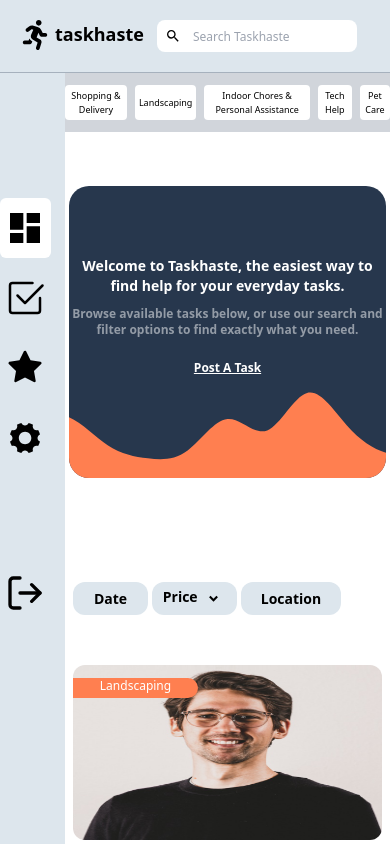
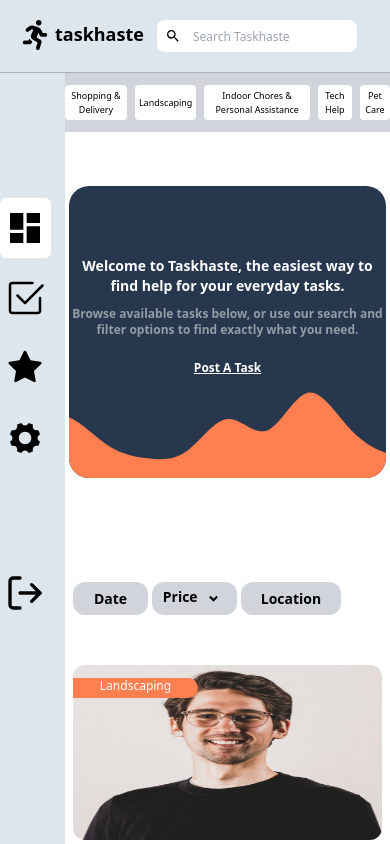
Before and after one commit to tscurry/taskhaste, a React (Create React App) app in the folder client/: page /tasks in a window 390 px wide. Shown: the top 844 px of the page. Built offline with nearby package versions, Linux system fonts and the light colour scheme.

Commit message:
added responsiveness and dummy data for the layout of specific pages and components

```diff
--- a/client/src/pages/Task.jsx
+++ b/client/src/pages/Task.jsx
@@ -38,12 +38,12 @@ export const Task = () => {
         </button>
       </div>
       <div className="mt-[100px] flex mx-2 lg:mx-12">
-        <button className={`${!auth ? "bg-white" : "bg-background"} p-1 rounded-xl text-sm w-[120px] font-bold mr-1 hidden`}>Categories</button>
-        <button className={`${!auth ? "bg-white" : "bg-background"} p-1 rounded-xl text-sm w-[75px] font-bold mr-1`}>Date</button>
-        <button className={`${!auth ? "bg-white" : "bg-background"} p-1 rounded-xl text-sm w-[85px] font-bold mr-1 lg:w-[100px]`}>
+        <button className={`${!auth ? "bg-white" : "bg-gray-300"} p-1 rounded-xl text-sm w-[120px] font-bold mr-1 hidden`}>Categories</button>
+        <button className={`${!auth ? "bg-white" : "bg-gray-300"} p-1 rounded-xl text-sm w-[75px] font-bold mr-1`}>Date</button>
+        <button className={`${!auth ? "bg-white" : "bg-gray-300"} p-1 rounded-xl text-sm w-[85px] font-bold mr-1 lg:w-[100px]`}>
           Price <RiArrowDropDownLine size={25} className="inline" />
         </button>
-        <button className={`${!auth ? "bg-white" : "bg-background"} p-1 rounded-xl text-sm w-[100px] font-bold`}>Location</button>
+        <button className={`${!auth ? "bg-white" : "bg-gray-300"} p-1 rounded-xl text-sm w-[100px] font-bold`}>Location</button>
       </div>
       <div className="mt-[50px] mx-2 lg:mx-12 grid grid-cols-1 sm:grid-cols-2 md:grid-cols-3 lg:grid-cols-4 gap-10">
         {Array(20)
```
Also changed, not shown: 1 other file (tests, documents, lock files or other folders).
